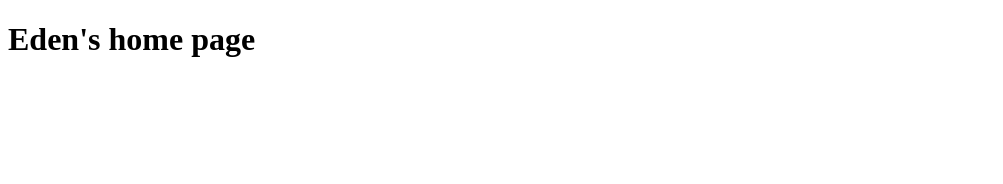
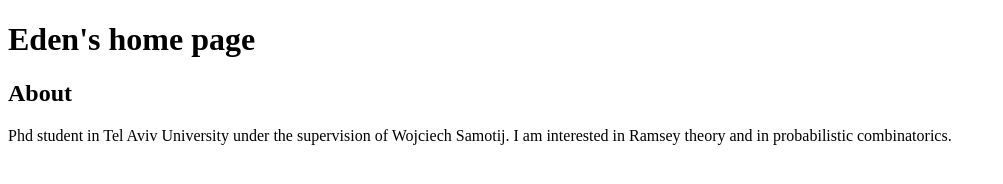
Before and after one commit to edenkup/edenkup_1.github.io, a plain HTML site: page index.html in a window 1280 px wide. Shown: the whole page, without its empty margins (0-1003 px from the left). Drawn offline with Linux system fonts and the light colour scheme.

Commit message:
Update index.html

```diff
--- a/index.html
+++ b/index.html
@@ -1,5 +1,9 @@
 <!DOCTYPE HTML>
 <html lang="en">
 <H1> Eden's home page </H1>
+
+  <h2> About </h2>
+  <p> Phd student in Tel Aviv University under the supervision of Wojciech Samotij. I am interested in Ramsey theory and in probabilistic combinatorics.
+  </p>
 </BODY>
 </HTML>
```
